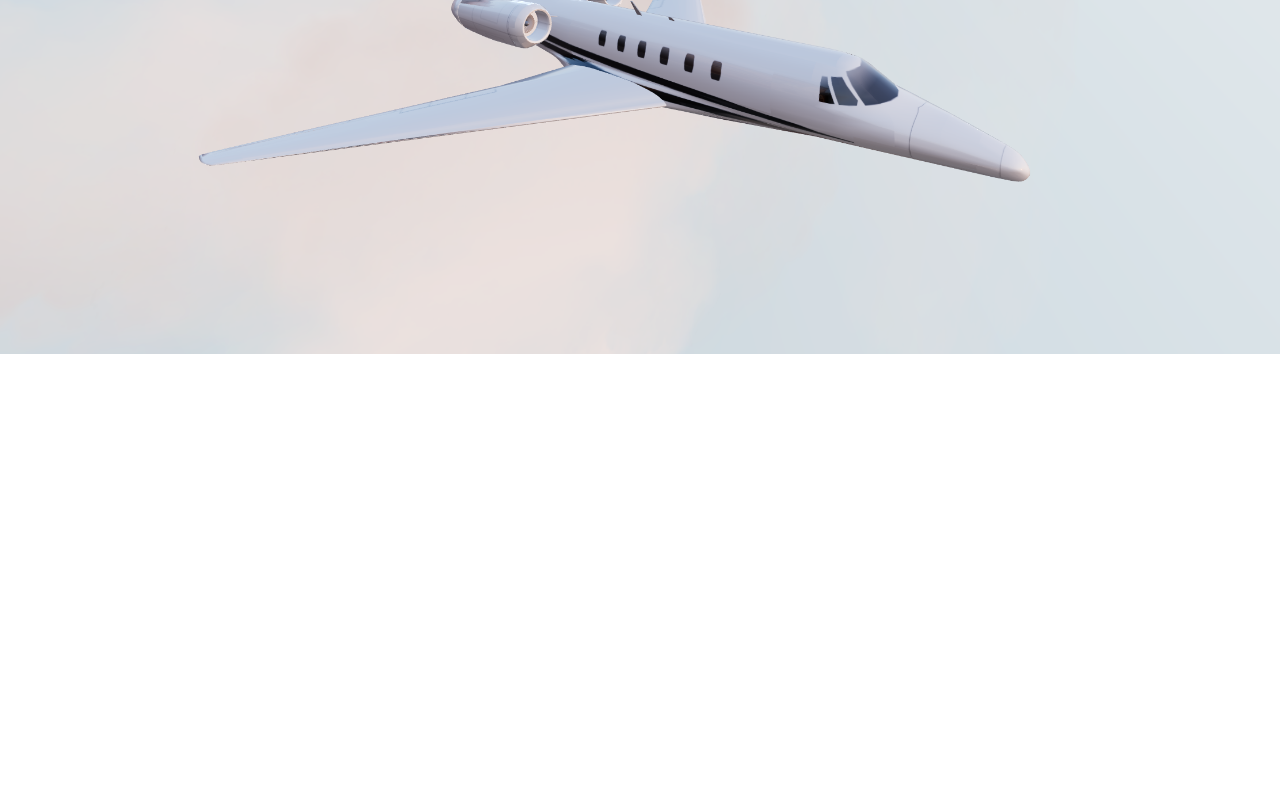
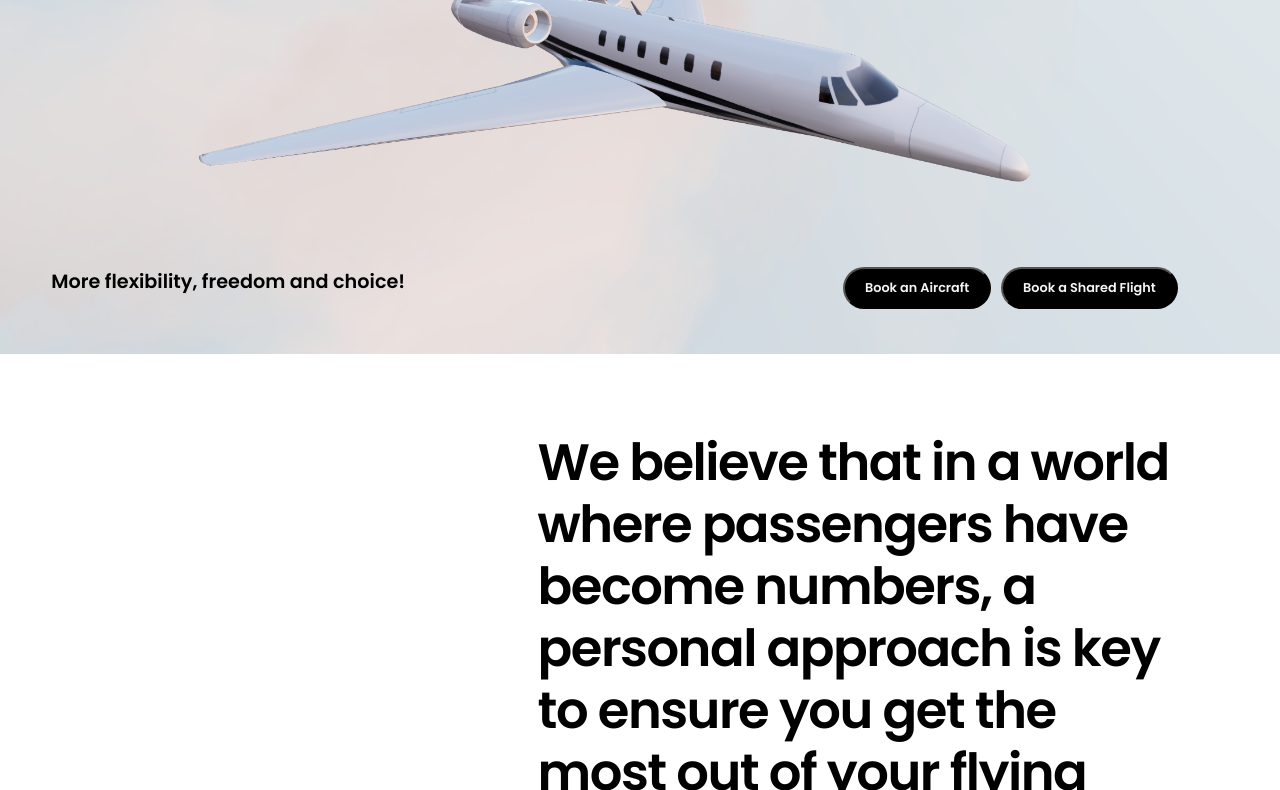
Before and after one commit to HafizMuhammadRayyan/Flyhyer-Web-Clone, a plain HTML site: page index.html in a window 1280 px wide. Shown: the part 446-1236 px from the top of the page. Before the commit the page ends 800 px from the top, so only its background shows below. Drawn offline with nearby package versions, Linux system fonts and the light colour scheme.

Commit message:
commit 4

```diff
--- a/index.html
+++ b/index.html
@@ -10,16 +10,15 @@
   </head>
 
   <body>
-      <header>
-
+    <!-- header started here -->
+    <header>
       <div class="heading">
         <h1>Hyer</h1>
       </div>
 
       <span class="ex">®</span>
 
-
-
+      <!-- navbar -->
       <nav>
         <div class="navbar">
           <ul>
@@ -30,8 +29,39 @@
         </div>
       </nav>
 
+      <!-- tagline -->
+      <div class="tagline">
+        <h3>
+          Personalised <br />
+          Aviation
+        </h3>
+      </div>
 
-</header>
+      <!-- bottom area like nav -->
+      <div class="bottomnav">
+        <div class="line"><h4>More flexibility, freedom and choice!</h4></div>
+        <div class="btn">
+          <div>
+            <button class="btn1" type="button">
+              <h4>Book an Aircraft</h4>
+            </button>
+          </div>
+          <div>
+            <button class="btn2" type="button">
+              <h4>Book a Shared Flight</h4>
+            </button>
+          </div>
+        </div>
+      </div>
+    </header>
+    <!-- header end here -->
 
+
+    <!-- Section 1 started here -->
+    <section class="section1">
+      <div class="bigtext"><h2>We believe that in a world <br> where passengers have <br> become numbers, a <br> personal approach is key <br> to ensure you get the <br> most out of your flying <br> experience.
+      </h2></div>
+    </section>
+    <!-- Section 1 end here -->
   </body>
 </html>
--- a/style.css
+++ b/style.css
@@ -1,5 +1,5 @@
 @import url('https://fonts.googleapis.com/css2?family=Nunito&family=Ubuntu:wght@300;700&display=swap');
-
+@import url('https://fonts.googleapis.com/css2?family=Poppins:wght@300;400;500;600;700&display=swap');
 * {
     margin: 0;
     padding: 0;
@@ -27,6 +27,7 @@ header{
     margin-left: 5%;
 }
 
+
 span {
     font-family: 'Ubuntu', sans-serif;
     font-weight: 300;
@@ -44,7 +45,7 @@ span {
 
 .navbar ul {
     display: flex;
-    margin-right: 5%;
+    margin-right: 10%;
     margin-top: -4%
 }
 
@@ -61,3 +62,86 @@ span {
     font-size: 1.3rem;
     font-weight: 400;
 }
+
+.tagline{
+    position: absolute;
+    margin-left: 66%;
+}
+
+.tagline h3{
+    font-family: 'Poppins', sans-serif;
+    font-size: 4VW;
+    font-weight: 600;
+    line-height: 1;
+}
+
+.bottomnav{
+    position: absolute;
+    bottom: 0;
+    margin-bottom: 2%;
+    display: flex;
+    width: 100%;
+    justify-content: space-between;
+}
+
+.line{
+    margin-left: 4%;
+}
+
+.line h4{
+    font-family: 'Poppins', sans-serif;
+    font-weight: 550;
+    font-size: 1.5vw;
+}
+
+.btn{
+    display: flex;
+    margin-right: 8%;
+    margin-bottom: 1.5%;
+}
+.btn1{
+    background-color: black;
+    border-radius: 30px;
+    margin-right: 10px;
+
+}
+.btn1 h4{
+    font-family: 'Poppins', sans-serif;
+    font-weight: 550;
+    font-size: 1vw;
+    color: whitesmoke;
+    padding: 10px 20px;
+}
+
+.btn2{
+    background-color: black;
+    border-radius: 30px;
+
+
+}
+.btn2 h4{
+    font-family: 'Poppins', sans-serif;
+    font-weight: 550;
+    font-size: 1vw;
+    color: whitesmoke;
+    padding: 10px 20px;
+}
+
+.section1{
+    position: relative;
+    background-color: whitesmoke;
+}
+
+.bigtext{
+    position: absolute;
+    margin-left: 42%;
+    margin-top: 6%;
+}
+
+.bigtext h2{
+    font-family: 'Poppins', sans-serif;
+    font-size: 4vw;
+    letter-spacing: -1.5px;
+    font-weight: 600;
+    line-height: 62px;
+}
```
